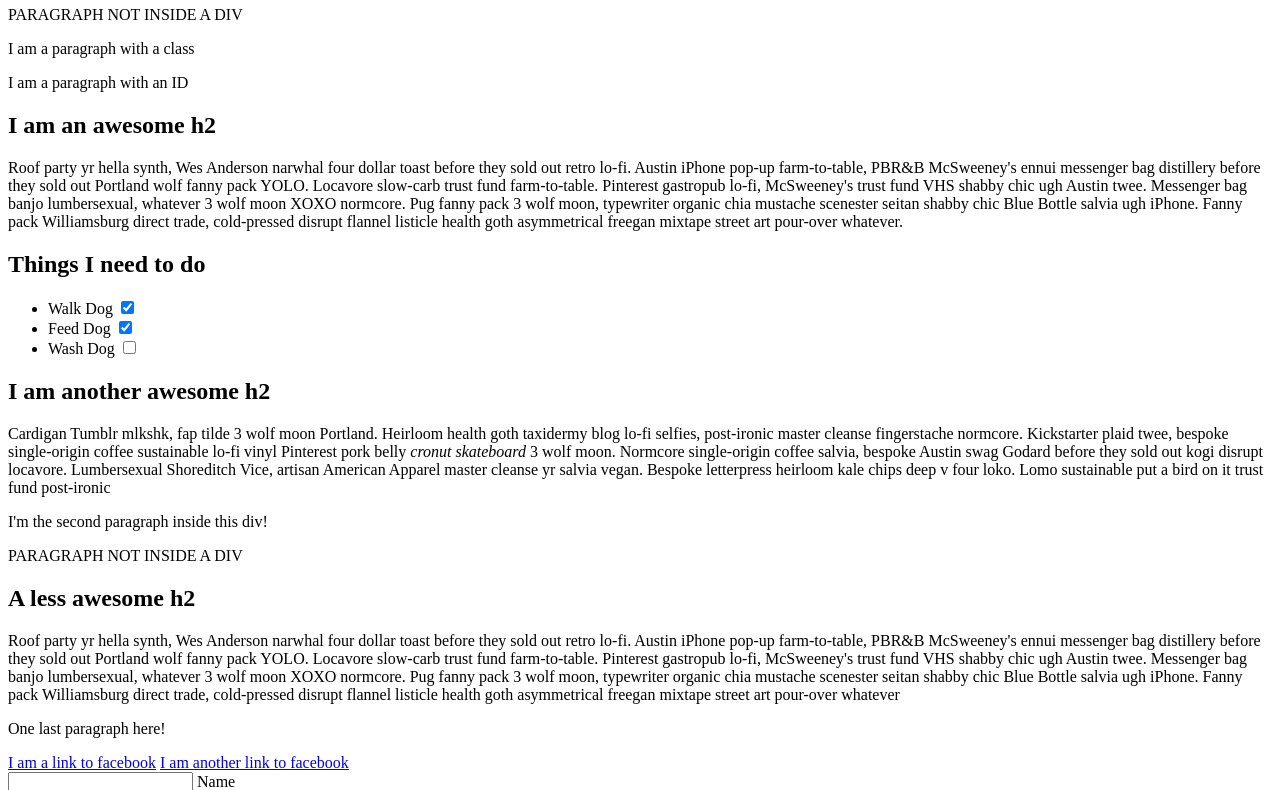
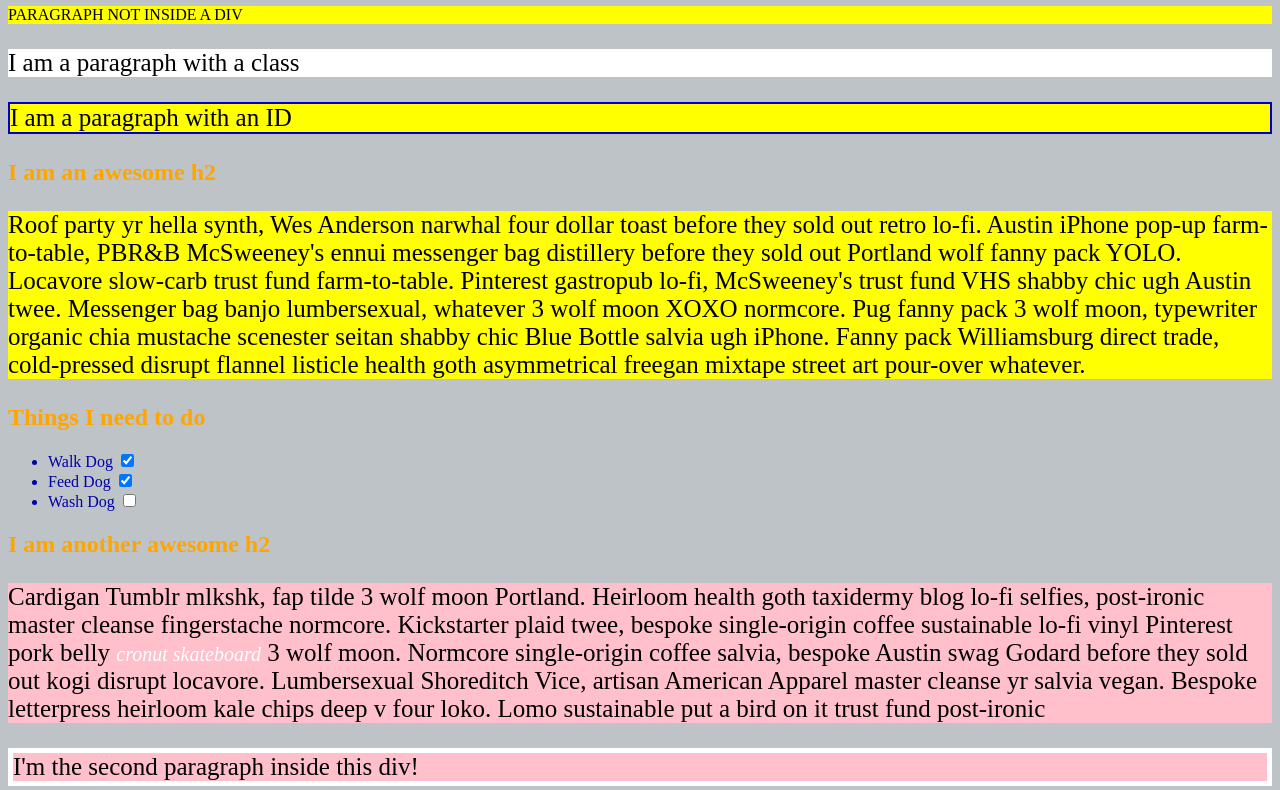
Before and after one commit to stako91/Udemy_Practice, a plain HTML site: page Part2_CSS/selectorsExercise.html in a window 1280 px wide. Shown: the part 60-850 px from the top of the page. Drawn offline with Linux system fonts and the light colour scheme.

Commit message:
CSS Exercise almost ready

```diff
--- a/Part2_CSS/selectors.css
+++ b/Part2_CSS/selectors.css
@@ -2,50 +2,79 @@
 DO NOT ALTER THE EXISTING HTML TO DO THIS.  WRITE ONLY CSS!
 
 /* Give the <body> element a background of #bdc3c7*/
-
+body {
+    background-color: #bdc3c7;
+}
 
 /* Make the <h1> element #9b59b6*/
-
+h1 {
+    color: #9b59b6;
+}
 
 /* Make all <h2> elements orange */
-
+h2 {
+    color: orange;
+}
 
 /* Make all <li> elements blue(pick your own hexadecimal blue)*/
-
+li {
+    color: #0000aa;
+}
 
 /*Change the background on every paragraph to be yellow*/
-
+p {
+    background-color: yellow;
+}
 
 /*Make all inputs have a 3px red border*/
-
+input {
+    border: 3px red solid;
+}
 
 /* Give everything with the class 'hello' a white background*/
-
+.hello {
+    background-color: #ffffff;
+}
 
 /* Give the element with id 'special' a 2px solid blue border(pick your own rgb blue)*/
-
+#special {
+    border: 2px solid rgba(0,0,199,1);
+}
 
 /*Make all the <p>'s that are nested inside of divs 25px font(font-size: 25px)*/
-
+div p {
+    font-size: 25px;
+}
 
 /*Make only inputs with type 'text' have a gray background*/
-
+input:only-of-type(text) {
+    background-color: grey;
+}
 
 /* Give both <p>'s inside the 3rd <div> a pink background*/
-
+div:nth-of-type(3) p {
+    background-color: pink;
+}
 
 /* Give the 2nd <p> inside the 3rd <div> a 5px white border*/
-
+div:nth-of-type(3) p:nth-of-type(2) {
+    border: 5px white solid;
+}
 
 /* Make the <em> in the 3rd <div> element white and 20px font(font-size:20px)*/
-
+div:nth-of-type(3) em {
+    font-size: 20px;
+    color: white;
+}
 
 
 /*BONUS CHALLENGES*/
 /*You may need to research some other selectors and properties*/
 
 /*Make all "checked" checkboxes have a left margin of 50px(margin-left: 50px)*/
-
+input:only-of-type(checkbox):checked {
+    margin-left: 5000px;
+}
 
 /* Make the <label> elements all UPPERCASE without changing the HTML(definitely look this one up*/
 
```
